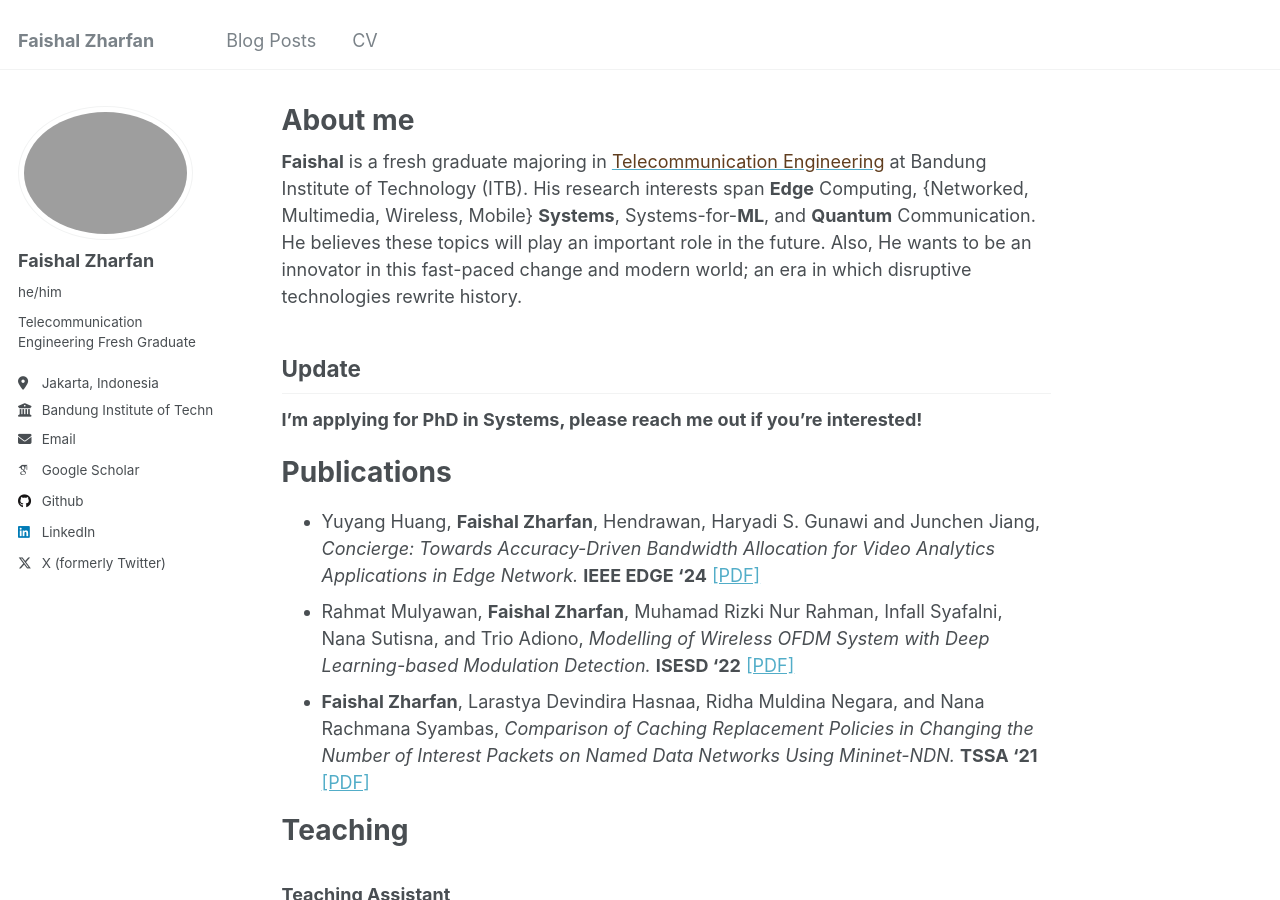
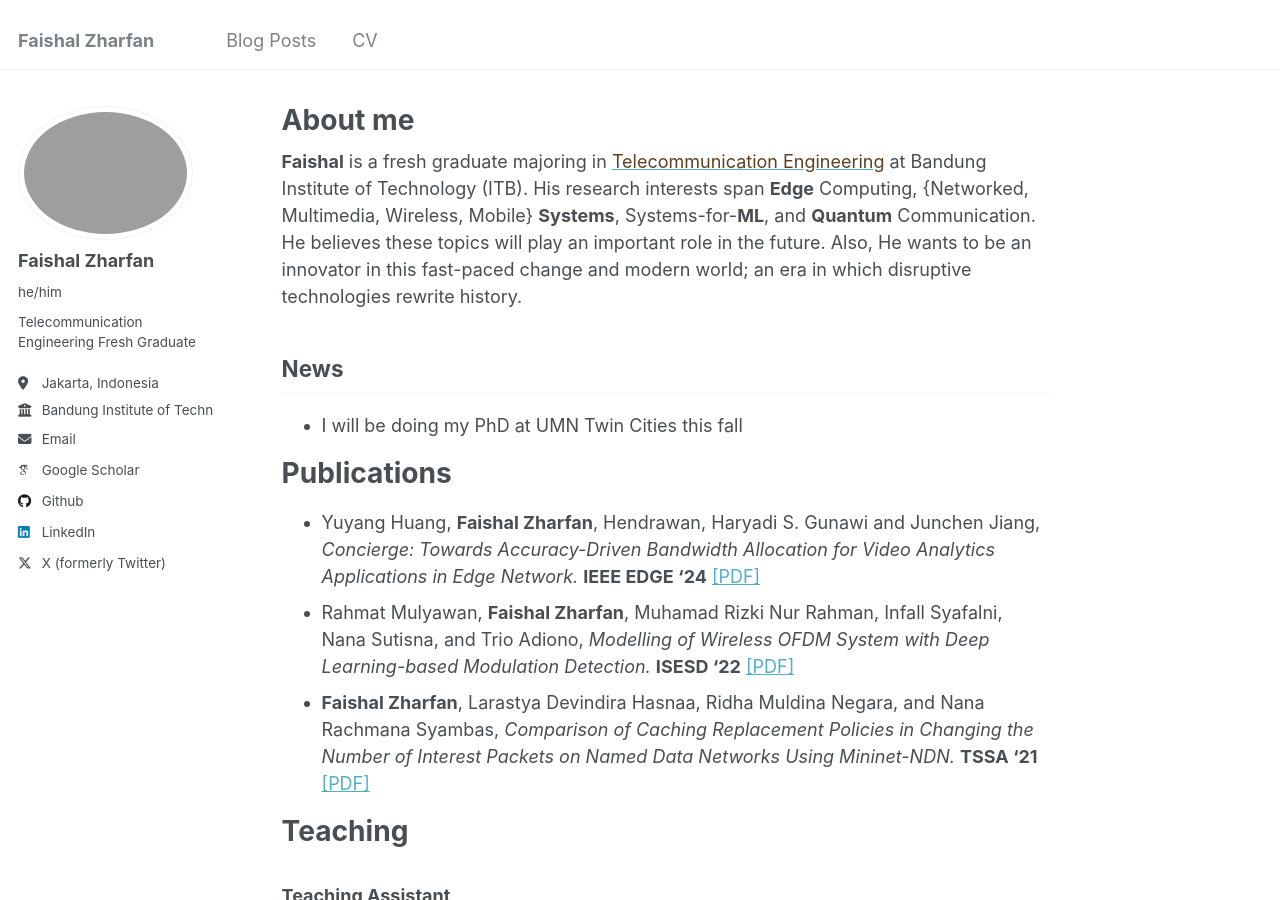
Before and after one commit to zharfanf/zharfanf.github.io, a Jekyll site: the page built from _pages/about.md, in a window 1280 px wide and 900 px high. Built offline with Jekyll 4.4.1, drawn with Linux system fonts in a browser that asks for light colours; some web fonts are replaced.

Commit message:
test update

```diff
--- a/_pages/about.md
+++ b/_pages/about.md
@@ -10,9 +10,9 @@ redirect_from:
 **Faishal** is a fresh graduate majoring in <a href="https://stei.itb.ac.id/en/undergraduate-programs/bachelor-telecommunication/" target="_blank"><span style="color: #613e1f;">Telecommunication Engineering</span></a> at Bandung Institute of Technology (ITB).
 His research interests span **Edge** Computing, {Networked, Multimedia, Wireless, Mobile} **Systems**, Systems-for-**ML**, and **Quantum** Communication. He believes these topics will play an important role in the future. Also, He wants to be an innovator in this fast-paced change and modern world; an era in which disruptive technologies rewrite history.
 
-## Update
+## News
 
-**I'm applying for PhD in Systems, please reach me out if you're interested!**
+- I will be doing my PhD at UMN Twin Cities this fall
 
 Publications
 ======
```
